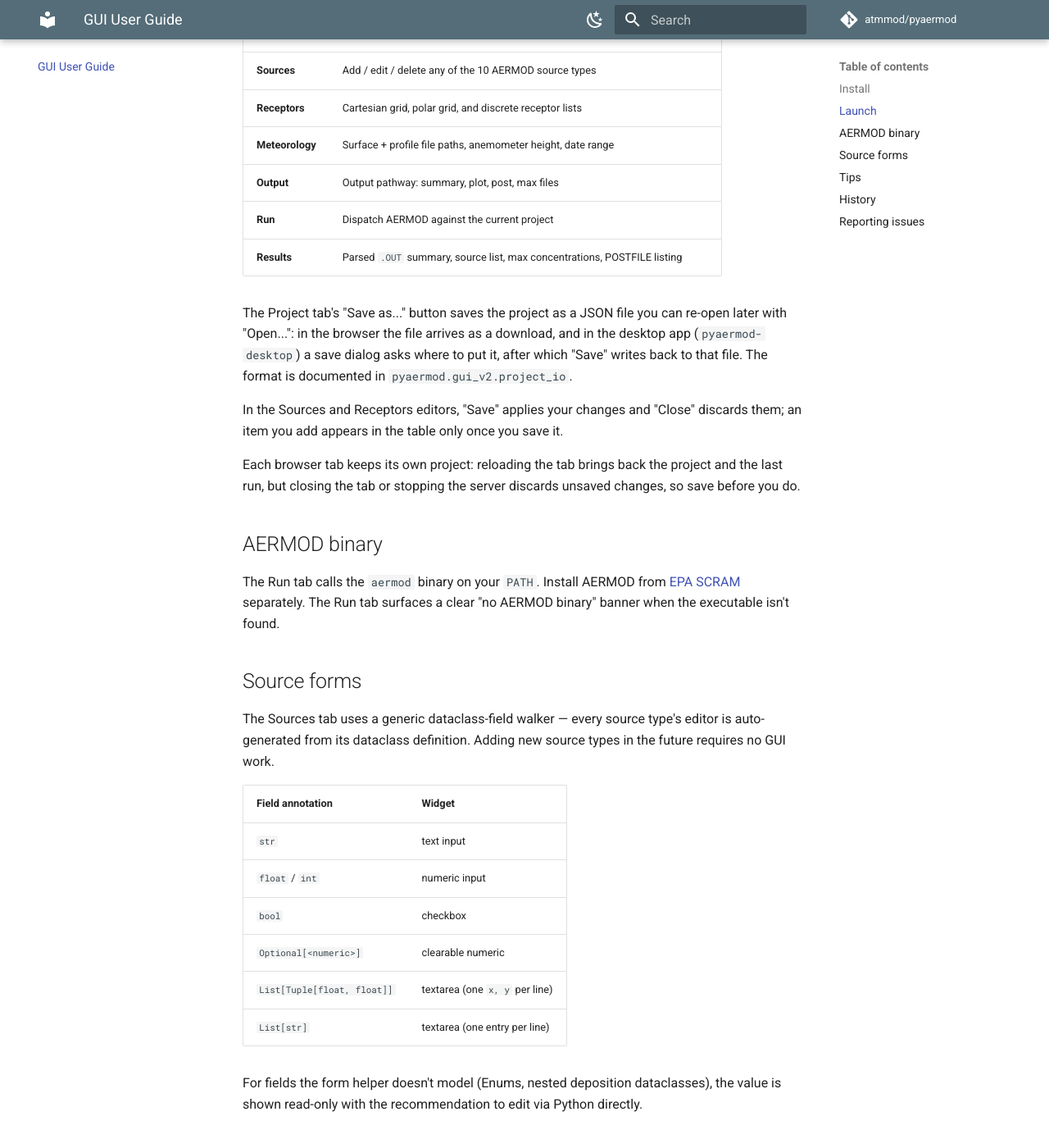
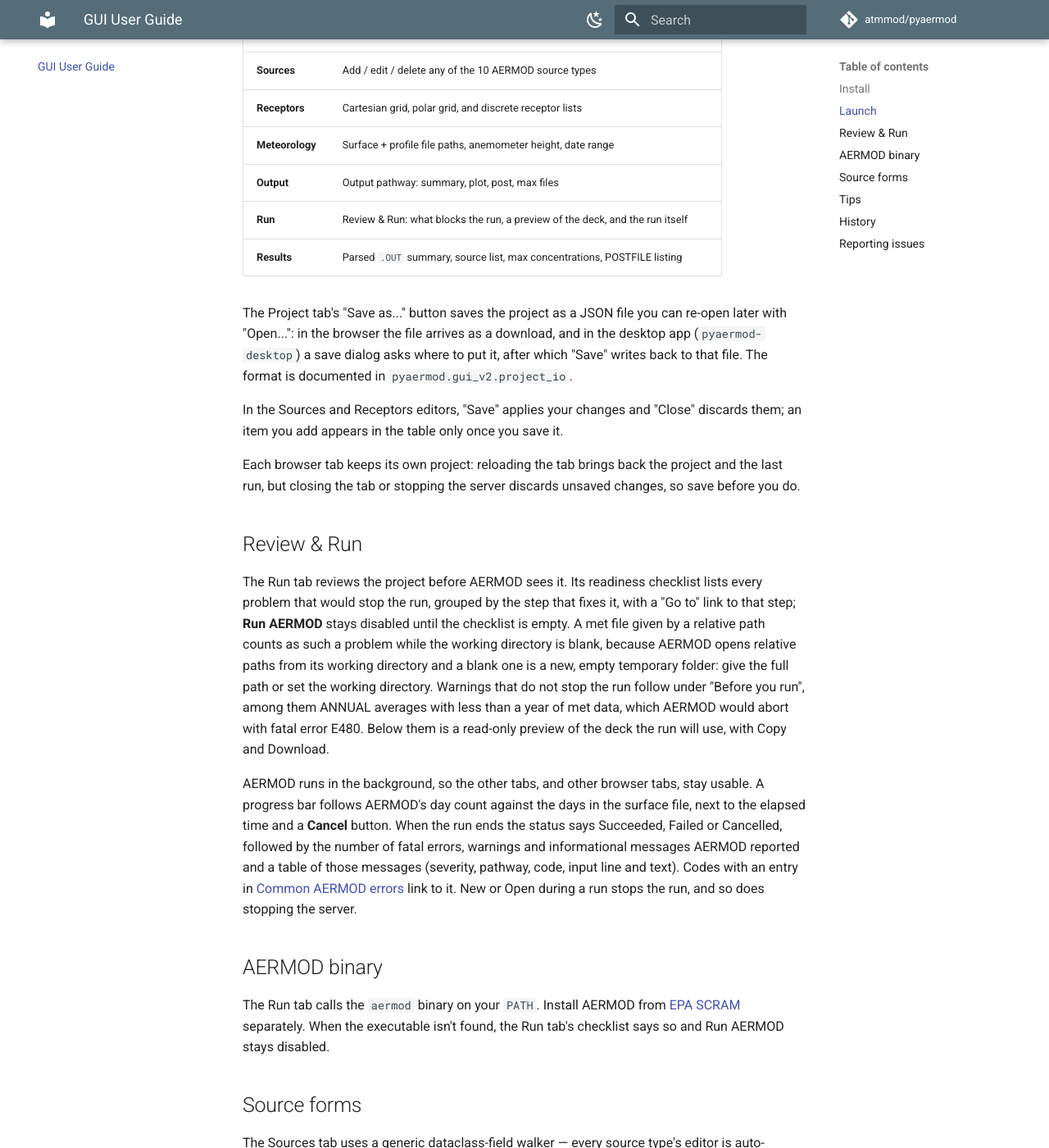
Before and after one commit to atmmod/pyaermod, an MkDocs documentation site: the page built from docs/gui-guide.md, in a window 1280 px wide and 1400 px high, scrolled down 832 px. Shown: the whole window at 82% size. Built offline with MkDocs 1.6.1 and Material for MkDocs 9.7.7, drawn with Linux system fonts in a browser that asks for light colours; comment, search, counter and statistics services are not loaded.

Commit message:
Describe Review & Run in the GUI guide, and say in the changelog and plan what the review changed
The changelog said the Run tab is now called Review & Run; the tab keeps
its name until WP-G3's navigation, and it is the step inside it that is
new. The GUI guide still described Run as a plain dispatch with a
"no AERMOD binary" banner; it now has a Review & Run section on the
checklist and its links, the relative-path rule, warnings, the deck
preview, progress and Cancel, and the message table. The changelog also
records the stale .out fix and when runs are stopped, and "Notes from
WP-G4" the fixes and the new test hooks.

Co-Authored-By: Claude Opus 5.5 <noreply@anthropic.com>

```diff
--- a/docs/gui-guide.md
+++ b/docs/gui-guide.md
@@ -37,7 +37,7 @@ Both modes share the same seven-tab layout:
 | **Receptors** | Cartesian grid, polar grid, and discrete receptor lists |
 | **Meteorology** | Surface + profile file paths, anemometer height, date range |
 | **Output** | Output pathway: summary, plot, post, max files |
-| **Run** | Dispatch AERMOD against the current project |
+| **Run** | Review & Run: what blocks the run, a preview of the deck, and the run itself |
 | **Results** | Parsed `.OUT` summary, source list, max concentrations, POSTFILE listing |
 
 The Project tab's "Save as..." button saves the project as a JSON file you
@@ -54,12 +54,37 @@ Each browser tab keeps its own project: reloading the tab brings back the
 project and the last run, but closing the tab or stopping the server
 discards unsaved changes, so save before you do.
 
+## Review & Run
+
+The Run tab reviews the project before AERMOD sees it. Its readiness
+checklist lists every problem that would stop the run, grouped by the
+step that fixes it, with a "Go to" link to that step; **Run AERMOD**
+stays disabled until the checklist is empty. A met file given by a
+relative path counts as such a problem while the working directory is
+blank, because AERMOD opens relative paths from its working directory
+and a blank one is a new, empty temporary folder: give the full path or
+set the working directory. Warnings that do not stop the run follow
+under "Before you run", among them ANNUAL averages with less than a year
+of met data, which AERMOD would abort with fatal error E480. Below them
+is a read-only preview of the deck the run will use, with Copy and
+Download.
+
+AERMOD runs in the background, so the other tabs, and other browser
+tabs, stay usable. A progress bar follows AERMOD's day count against the
+days in the surface file, next to the elapsed time and a **Cancel**
+button. When the run ends the status says Succeeded, Failed or
+Cancelled, followed by the number of fatal errors, warnings and
+informational messages AERMOD reported and a table of those messages
+(severity, pathway, code, input line and text). Codes with an entry in
+[Common AERMOD errors](common-errors.md) link to it. New or Open during
+a run stops the run, and so does stopping the server.
+
 ## AERMOD binary
 
 The Run tab calls the `aermod` binary on your `PATH`. Install AERMOD
 from [EPA SCRAM](https://gaftp.epa.gov/Air/aqmg/SCRAM/models/preferred/aermod/)
-separately. The Run tab surfaces a clear "no AERMOD binary" banner
-when the executable isn't found.
+separately. When the executable isn't found, the Run tab's checklist
+says so and Run AERMOD stays disabled.
 
 ## Source forms
 
```
Also changed, not shown: CHANGELOG.md (+12 -4 lines), PLAN-gui.md (+8 -5 lines).
